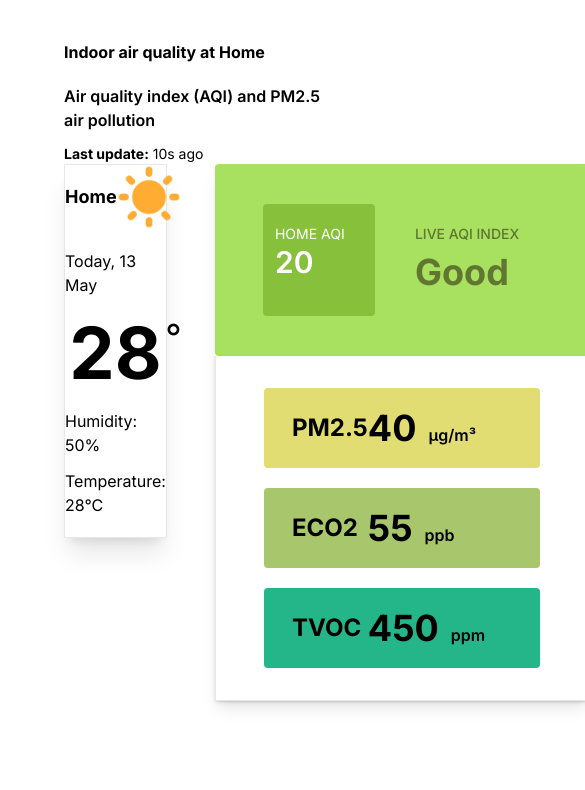
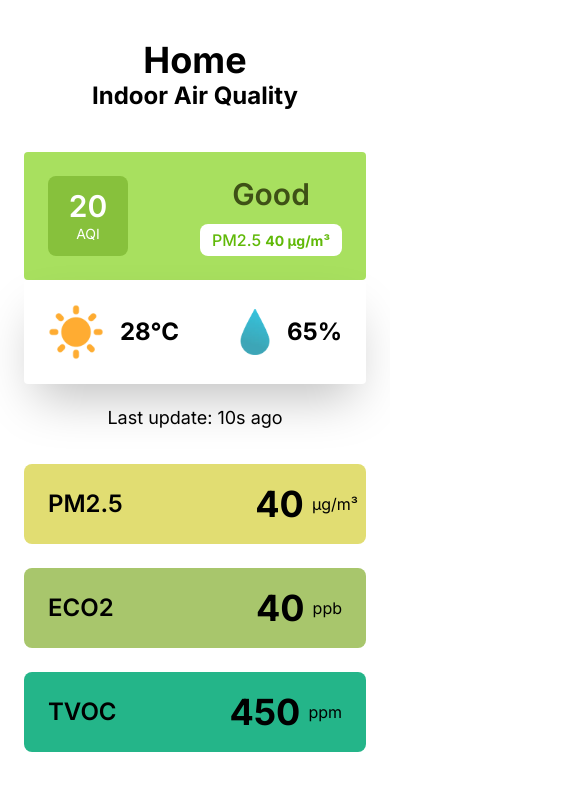
Before and after one commit to ausin107/indoor-air-quality, a Next.js app: page / in a window 390 px wide. Shown: the top 790 px of the page, 585 px wide, since content can reach past the window. Built offline with nearby package versions, Linux system fonts and the light colour scheme.

Commit message:
add mobile ui

```diff
--- a/app/page.tsx
+++ b/app/page.tsx
@@ -1,16 +1,24 @@
 import Image from 'next/image'
 import Sun from '@/app/assets/sun.png'
+import Drop from '@/app/assets/drop.png'
+import Moon from '@/app/assets/moon.png'
 export default function Home() {
   return (
-    <main className='px-16 pt-10'>
+    <main className='lg:px-16 lg:pt-10 px-6 pt-10'>
       <div className='lg:mb-7 md:mb-5'>
-        <h1 className='lg:text-4xl md:text-lg text-base font-bold mb-5'>Indoor air quality at Home</h1>
-        <p className='lg:text-lg md:text-base mb-3 font-semibold'>Air quality index (AQI) and PM2.5 air pollution</p>
-        <p className='text-sm'>
-          <strong>Last update:</strong> 10s ago
-        </p>
+        <div className='md:hidden flex flex-col items-center'>
+          <h1 className='md:hidden text-4xl font-bold'>Home</h1>
+          <h6 className='md:hidden text-2xl font-bold mb-10 md:mb-0'>Indoor Air Quality</h6>
+        </div>
+        <div className='md:block hidden'>
+          <h1 className='lg:text-4xl md:text-lg text-xl font-bold mb-5 '>Indoor air quality at Home</h1>
+          <p className='lg:text-lg md:text-base mb-3 font-semibold '>Air quality index (AQI) and PM2.5 air pollution</p>
+          <p className='text-sm '>
+            <strong>Last update:</strong> 10s ago
+          </p>
+        </div>
       </div>
-      <div className='flex'>
+      <div className='md:flex lg:flex-row flex-col hidden'>
         <div className='flex flex-col items-center lg:w-80 lg:px-8 lg:py-5 border shadow-xl mr-12 h-fit'>
           <div className='flex items-center justify-between w-full mb-5'>
             <h1 className='text-lg font-bold'>Home</h1>
@@ -60,6 +68,52 @@ export default function Home() {
           </div>
         </div>
       </div>
+      <div className='block md:hidden'>
+        <div className='bg-[#A8E05F] flex p-6 rounded justify-between'>
+          <div className='bg-[#87C13C] text-white rounded-lg w-20 h-20 items-center justify-center flex flex-col'>
+            <p className='font-semibold text-3xl'>20</p>
+            <p className='text-sm'>AQI</p>
+          </div>
+          <div className='flex flex-col items-center justify-between'>
+            <div className='text-[#3E5116] font-semibold text-3xl'>Good</div>
+            <div className='bg-white text-[#60B908] font-medium px-3 py-1 rounded-lg'>
+              PM2.5 <span className='font-bold text-sm'>40 µg/m³</span>
+            </div>
+          </div>
+        </div>
+        <div className='shadow-2xl p-6 flex items-center justify-between rounded mb-5'>
+          <div className='flex items-center'>
+            <Image src={Sun} alt='Image' className='w-14 mr-4' />
+            <p className='font-bold text-2xl'>28°C</p>
+          </div>
+          <div className='flex items-center'>
+            <Image src={Drop} alt='Image' className='w-14 mr-1' />
+            <p className='font-bold text-2xl'>65%</p>
+          </div>
+        </div>
+        <div className='text-lg flex justify-center mb-8'>Last update: 10s ago</div>
+        <div className='bg-[#E1DD72] py-5 px-6 pr-2 mb-6 rounded-lg flex justify-between items-center'>
+          <p className='text-2xl font-semibold'>PM2.5</p>
+          <div className='flex items-center'>
+            <p className='font-bold text-4xl mr-2'>40</p>
+            <p className='text-base'>µg/m³</p>
+          </div>
+        </div>
+        <div className='bg-[#A8C66C] py-5 px-6 mb-6 rounded-lg flex justify-between items-center'>
+          <p className='text-2xl font-semibold'>ECO2</p>
+          <div className='flex items-center'>
+            <p className='font-bold text-4xl mr-2'>40</p>
+            <p className='text-base'>ppb</p>
+          </div>
+        </div>
+        <div className='bg-[#24B589] py-5 px-6 rounded-lg flex justify-between items-center'>
+          <p className='text-2xl font-semibold'>TVOC</p>
+          <div className='flex items-center'>
+            <p className='font-bold text-4xl mr-2'>450</p>
+            <p className='text-base'>ppm</p>
+          </div>
+        </div>
+      </div>
     </main>
   )
 }
```
